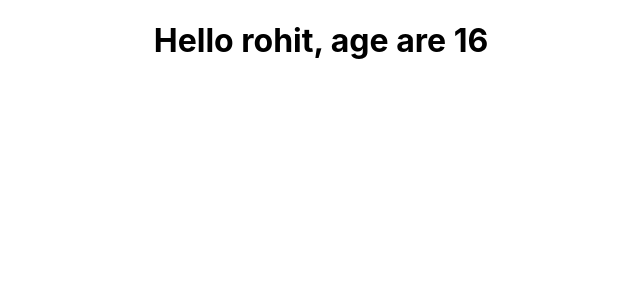
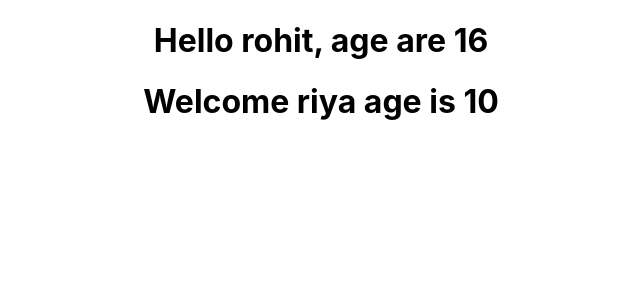
Before and after one commit to swarnalisaha2000/learning-react, a React (Create React App) app: page / in a window 1280 px wide. Shown: the top 300 px of the page, without its empty margins (319-959 px from the left). Built offline with nearby package versions, Linux system fonts and the light colour scheme.

Commit message:
Destructuring class component

```diff
--- a/src/App.js
+++ b/src/App.js
@@ -14,8 +14,8 @@ function App() {
         <Greet name="rima" age="15">
     <button>Action</button></Greet>*/}
         <Greet name="rohit" age="16" ></Greet>
-        {/*<Welcome name="riya" age="10"></Welcome>
-        <Welcome name="rima" age="15"></Welcome>
+        <Welcome name="riya" age="10"></Welcome>
+       {/* <Welcome name="rima" age="15"></Welcome>
         <Counter/>
 <Message />*/}
         </div>
--- a/src/components/Welcome.js
+++ b/src/components/Welcome.js
@@ -1,9 +1,11 @@
 import React, { Component } from 'react'
 
 class Welcome extends Component{
+
 	render()
 	{
-	return <h1> Welcome {this.props.name} age is {this.props.age}</h1>
+	const {name,age} = this.props
+	return <h1> Welcome {name} age is {age}</h1>
 
 	}
 }
```
